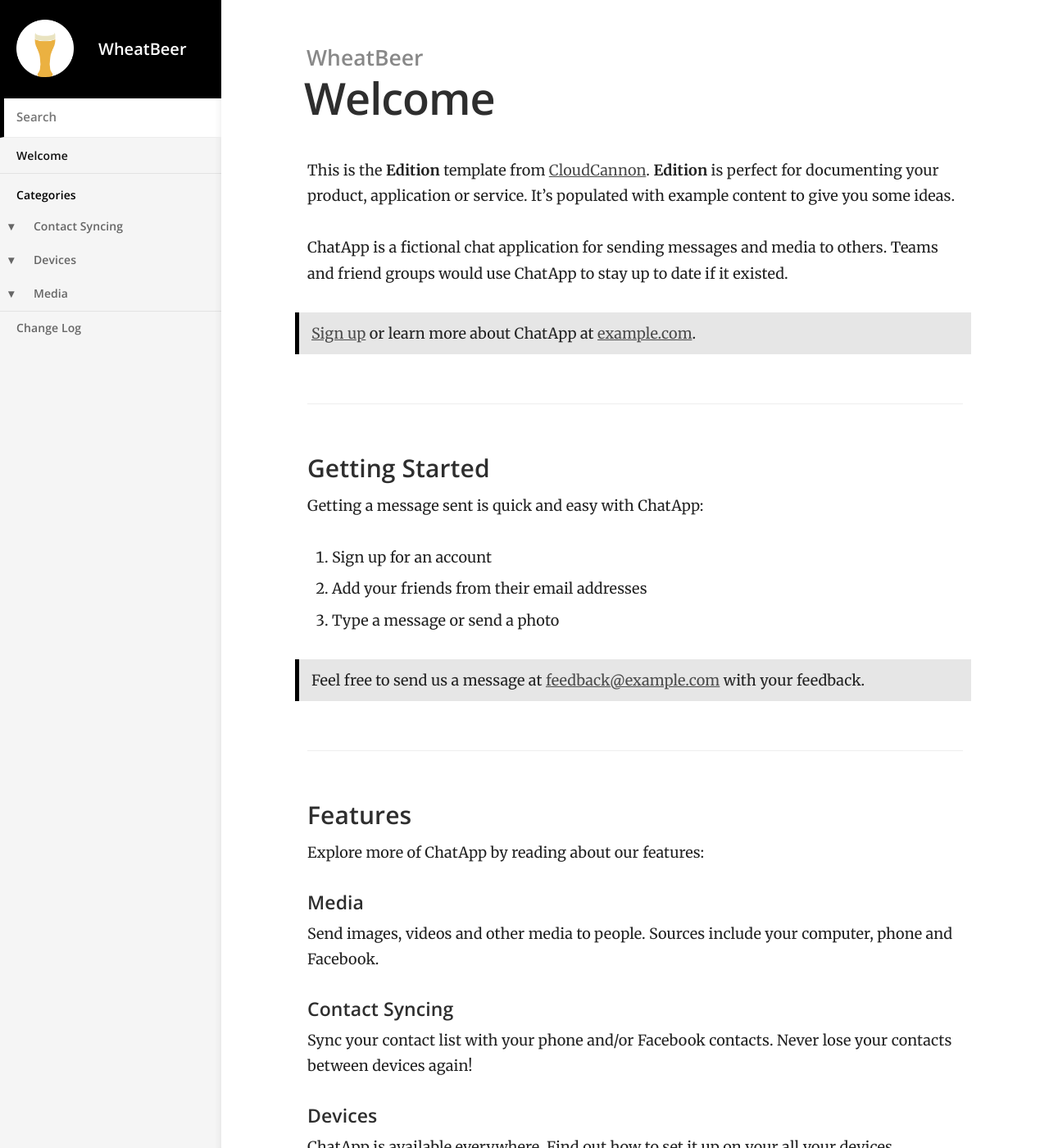
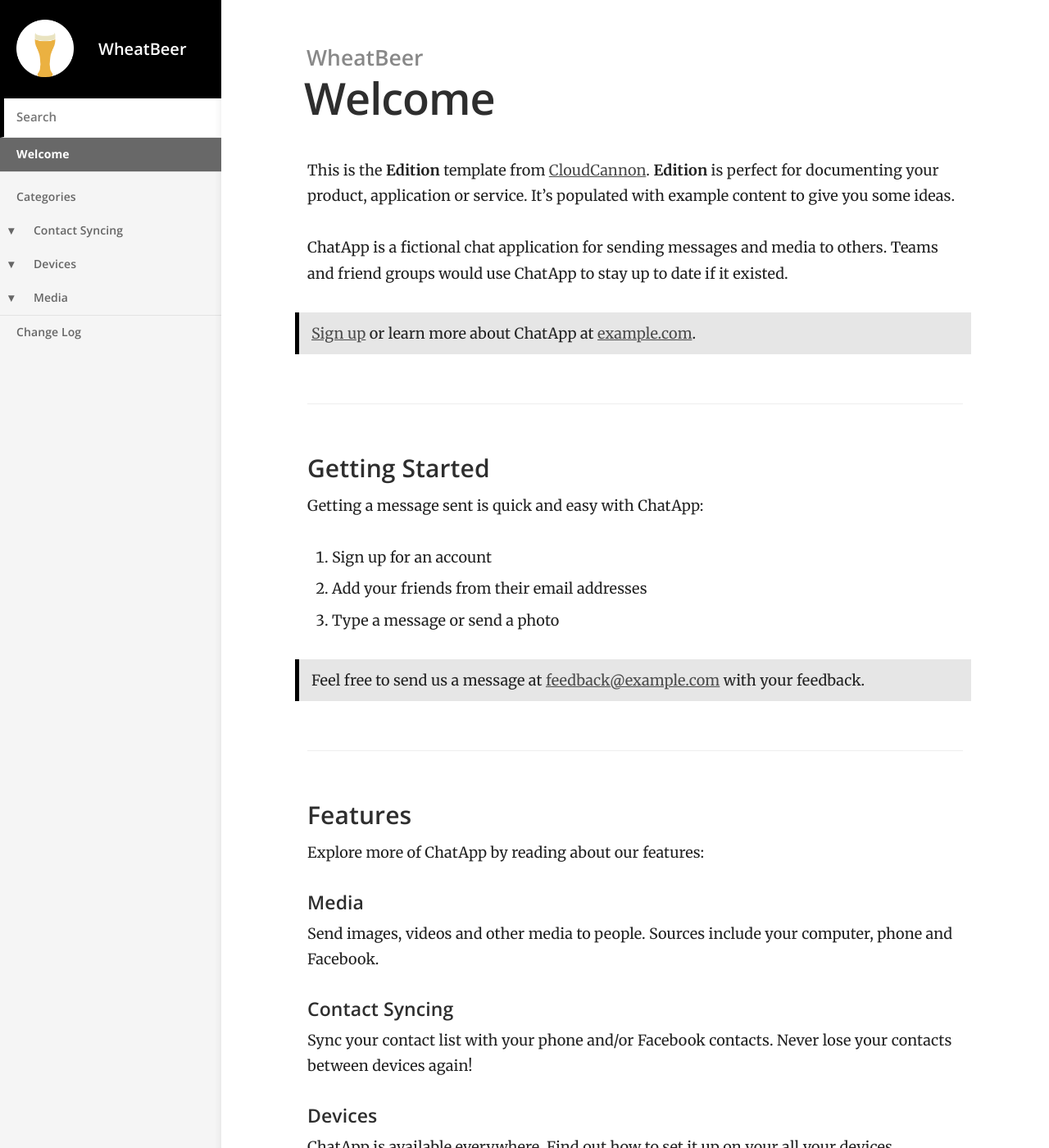
Before and after one commit to WheatBeer/WheatBeer.github.io, a Jekyll site: the page built from index.md, in a window 1280 px wide and 1400 px high. Shown: the whole window at 82% size. Built offline with Jekyll 4.4.1, drawn with Linux system fonts in a browser that asks for light colours; nearby versions of some CDN libraries.

Commit message:
first commit

```diff
--- a/_includes/nav.html
+++ b/_includes/nav.html
@@ -7,7 +7,7 @@
     </ul>
 
     <ul>
-        <a class="nav-item category">Categories</a>
+        <a class="category">Categories</a>
         {% assign grouped = site.docs | group_by: 'category' %}
         {% assign count = 0%}
         {% for group in grouped %}
--- a/_sass/_layout.scss
+++ b/_sass/_layout.scss
@@ -134,7 +134,7 @@
 	}
 
 	.mid {
-		padding-top: $nav-header-height + 50px;
+		padding-top: $nav-header-height + 48px;
 		z-index: 2;
 		@media (min-width: $mobile-break) {
 			top: $nav-header-height;
@@ -264,8 +264,10 @@
 	}
 }
 
-.category {
-	color: black;
+.category,
+.category:hover {
+	font-family: "Open Sans", sans-serif;
+	color: #666;
 	text-decoration: none;
 	font-size: 1.4rem;
 	padding: $space 0 $space / 2 $space;
@@ -314,7 +316,9 @@
 	&.current > a,
 	> a:active,
 	> a:hover {
-		color: #111;
+		background-color:rgb(104, 104, 104);
+		color: white;
+		font-weight: bold;
 	}
 
 	&.top-level > #list-wrapper {
@@ -323,14 +327,22 @@
 				color: #666;
 				text-decoration: none;
 				font-size: 1.4rem;
-				padding: $space / 2 0 $space / 2 $space * 2;
+				padding: $space / 2 0 $space / 2 $space / 2;
 				display: block;
-				margin-left: $space;
+				margin-left: $space * 2;
 			}
 		}
+
 		[id^=opener-] { display:none; }
 		[id^=opener-]:checked ~ ul {
 			display: block;
+			.current > .list,
+			.list:hover,
+			.list:active {
+				font-weight: bold;
+				background-color: rgb(104, 104, 104);
+				color: white;
+			}
 
 			// list-style: none;
 			// height: 100%;
```
